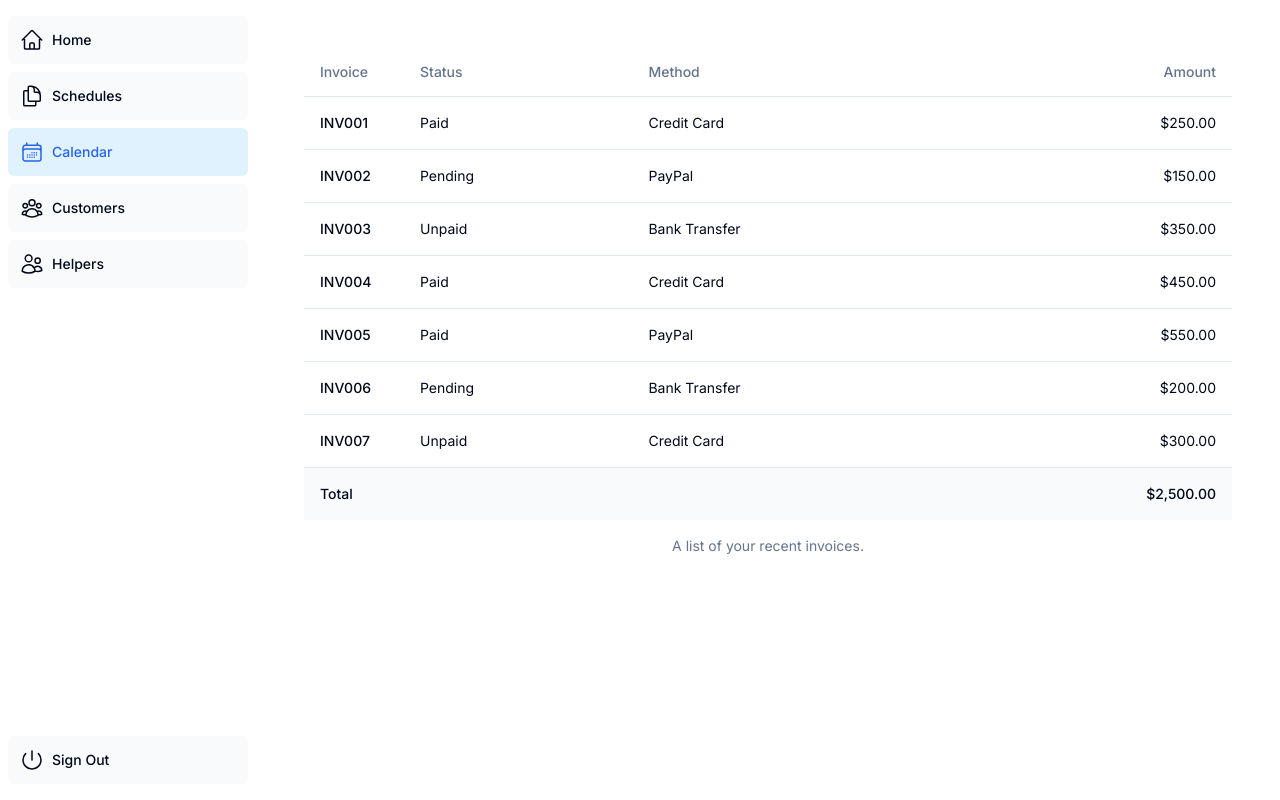
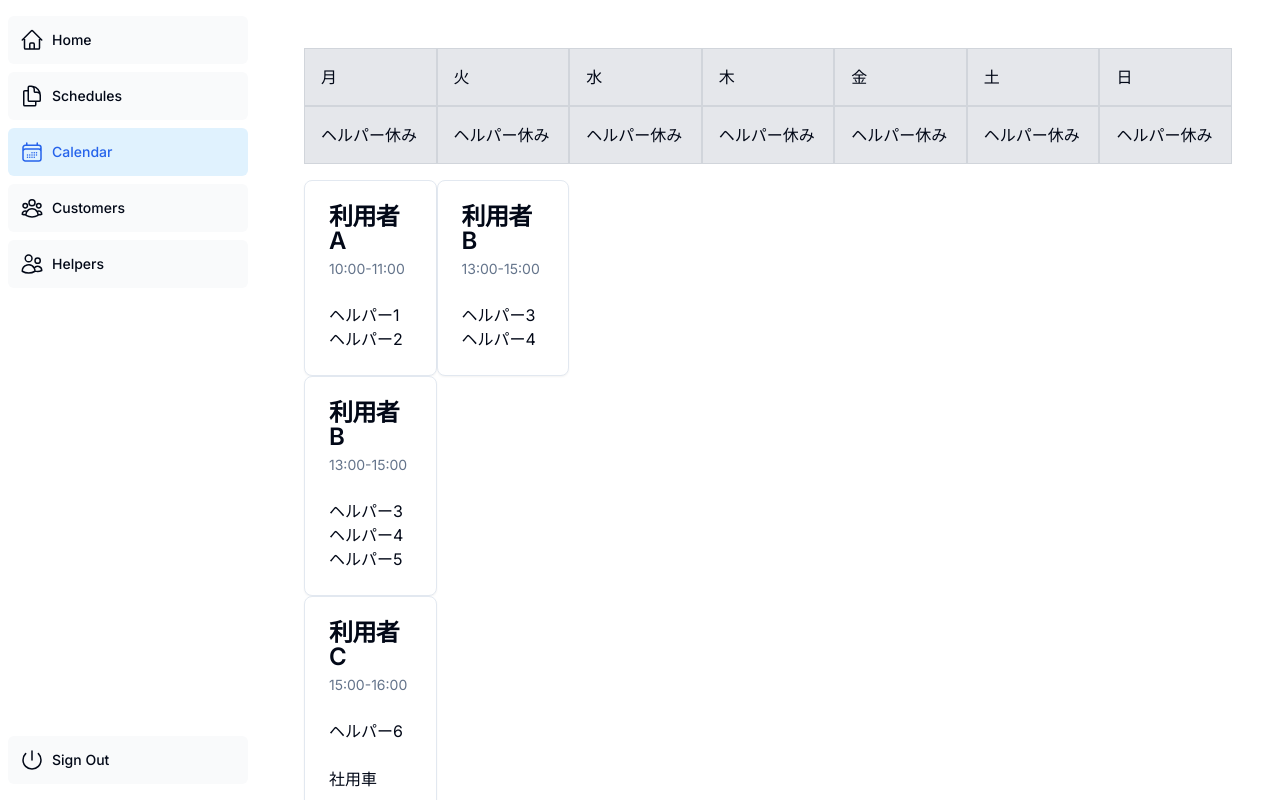
Before and after one commit to Takashi-Matsumura/nextjs-shadcn, a Next.js app: page /dashboard/calendar in a window 1280 px wide. Built offline with nearby package versions, Linux system fonts and the light colour scheme.

Commit message:
Add calendar grid component

```diff
--- a/src/app/dashboard/calendar/calendar-demo.tsx
+++ b/src/app/dashboard/calendar/calendar-demo.tsx
@@ -9,6 +9,15 @@ import {
   TableRow,
 } from "@/components/ui/table";
 
+import {
+  Card,
+  CardContent,
+  CardDescription,
+  CardFooter,
+  CardHeader,
+  CardTitle,
+} from "@/components/ui/card";
+
 const invoices = [
   {
     invoice: "INV001",
@@ -16,57 +25,162 @@ const invoices = [
     totalAmount: "$250.00",
     paymentMethod: "Credit Card",
   },
-  {
-    invoice: "INV002",
-    paymentStatus: "Pending",
-    totalAmount: "$150.00",
-    paymentMethod: "PayPal",
-  },
-  {
-    invoice: "INV003",
-    paymentStatus: "Unpaid",
-    totalAmount: "$350.00",
-    paymentMethod: "Bank Transfer",
-  },
-  {
-    invoice: "INV004",
-    paymentStatus: "Paid",
-    totalAmount: "$450.00",
-    paymentMethod: "Credit Card",
-  },
-  {
-    invoice: "INV005",
-    paymentStatus: "Paid",
-    totalAmount: "$550.00",
-    paymentMethod: "PayPal",
-  },
-  {
-    invoice: "INV006",
-    paymentStatus: "Pending",
-    totalAmount: "$200.00",
-    paymentMethod: "Bank Transfer",
-  },
-  {
-    invoice: "INV007",
-    paymentStatus: "Unpaid",
-    totalAmount: "$300.00",
-    paymentMethod: "Credit Card",
-  },
+  // {
+  //   invoice: "INV002",
+  //   paymentStatus: "Pending",
+  //   totalAmount: "$150.00",
+  //   paymentMethod: "PayPal",
+  // },
+  // {
+  //   invoice: "INV003",
+  //   paymentStatus: "Unpaid",
+  //   totalAmount: "$350.00",
+  //   paymentMethod: "Bank Transfer",
+  // },
+  // {
+  //   invoice: "INV004",
+  //   paymentStatus: "Paid",
+  //   totalAmount: "$450.00",
+  //   paymentMethod: "Credit Card",
+  // },
+  // {
+  //   invoice: "INV005",
+  //   paymentStatus: "Paid",
+  //   totalAmount: "$550.00",
+  //   paymentMethod: "PayPal",
+  // },
+  // {
+  //   invoice: "INV006",
+  //   paymentStatus: "Pending",
+  //   totalAmount: "$200.00",
+  //   paymentMethod: "Bank Transfer",
+  // },
+  // {
+  //   invoice: "INV007",
+  //   paymentStatus: "Unpaid",
+  //   totalAmount: "$300.00",
+  //   paymentMethod: "Credit Card",
+  // },
 ];
 
 export function TableDemo() {
   return (
     <Table>
-      <TableCaption>A list of your recent invoices.</TableCaption>
+      <TableCaption>A list of our recent schedules.</TableCaption>
       <TableHeader>
         <TableRow>
-          <TableHead className="w-[100px]">Invoice</TableHead>
+          <TableHead>月</TableHead>
+          <TableHead>火</TableHead>
+          <TableHead>水</TableHead>
+          <TableHead>木</TableHead>
+          <TableHead>金</TableHead>
+          <TableHead>土</TableHead>
+          <TableHead>日</TableHead>
+          {/* <TableHead className="w-[100px]">Invoice</TableHead>
           <TableHead>Status</TableHead>
           <TableHead>Method</TableHead>
-          <TableHead className="text-right">Amount</TableHead>
+          <TableHead className="text-right">Amount</TableHead> */}
         </TableRow>
       </TableHeader>
       <TableBody>
+        <TableRow>
+          {/* 月曜日 */}
+          <TableCell>
+            <div>
+              <Card>
+                <CardHeader>
+                  <CardTitle>沖縄太郎</CardTitle>
+                </CardHeader>
+                <CardContent>10:00-11:00</CardContent>
+              </Card>
+              <Card>
+                <CardHeader>
+                  <CardTitle>琉球花子</CardTitle>
+                </CardHeader>
+                <CardContent>13:00-15:00</CardContent>
+              </Card>
+            </div>
+          </TableCell>
+          {/* 火曜日 */}
+          <TableCell>
+            <div>
+              <Card>
+                <CardHeader>
+                  <CardTitle>利用者A</CardTitle>
+                  <CardDescription>ヘルパー1 (10:00-11:00)</CardDescription>
+                </CardHeader>
+              </Card>
+              <Card>
+                <CardHeader>
+                  <CardTitle>利用者B</CardTitle>
+                  <CardDescription>ヘルパー2 (13:00-15:00)</CardDescription>
+                </CardHeader>
+              </Card>
+              <Card>
+                <CardHeader>
+                  <CardTitle>利用者C</CardTitle>
+                  <CardDescription>ヘルパー3 (15:00-16:00)</CardDescription>
+                </CardHeader>
+              </Card>
+            </div>
+          </TableCell>
+          {/* 水曜日 */}
+          <TableCell>
+            <div>
+              <Card>
+                <CardHeader>
+                  <CardTitle>利用者A</CardTitle>
+                  <CardDescription>
+                    ヘルパー1
+                    <br />
+                    10:00-11:00
+                  </CardDescription>
+                </CardHeader>
+              </Card>
+              <Card>
+                <CardHeader>
+                  <CardTitle>利用者B</CardTitle>
+                  <CardDescription>
+                    ヘルパー2
+                    <br />
+                    13:00-15:00
+                  </CardDescription>
+                </CardHeader>
+              </Card>
+            </div>
+          </TableCell>
+          {/* 木曜日 */}
+          <TableCell>
+            <div>
+              <Card>
+                <CardHeader>
+                  <CardTitle>利用者A</CardTitle>
+                  <CardDescription>10:00-11:00</CardDescription>
+                </CardHeader>
+                <CardContent>
+                  ヘルパー1
+                  <br />
+                  ヘルパー2
+                </CardContent>
+              </Card>
+              <Card>
+                <CardHeader>
+                  <CardTitle>利用者B</CardTitle>
+                  <CardDescription>13:00-15:00</CardDescription>
+                </CardHeader>
+                <CardContent>
+                  ヘルパー3
+                  <br />
+                  ヘルパー4
+                  <br />
+                  ヘルパー5
+                </CardContent>
+              </Card>
+            </div>
+          </TableCell>
+        </TableRow>
+      </TableBody>
+      {/* <TableBody>
         {invoices.map((invoice) => (
           <TableRow key={invoice.invoice}>
             <TableCell className="font-medium">{invoice.invoice}</TableCell>
@@ -75,13 +189,13 @@ export function TableDemo() {
             <TableCell className="text-right">{invoice.totalAmount}</TableCell>
           </TableRow>
         ))}
-      </TableBody>
-      <TableFooter>
+      </TableBody> */}
+      {/* <TableFooter>
         <TableRow>
           <TableCell colSpan={3}>Total</TableCell>
           <TableCell className="text-right">$2,500.00</TableCell>
         </TableRow>
-      </TableFooter>
+      </TableFooter> */}
     </Table>
   );
 }
--- a/src/app/dashboard/calendar/page.tsx
+++ b/src/app/dashboard/calendar/page.tsx
@@ -1,9 +1,11 @@
 import { TableDemo } from "./calendar-demo";
+import { GridDemo } from "./weekgrid-demo";
 
 export default function Page() {
   return (
     <div>
-      <TableDemo />
+      {/* <TableDemo /> */}
+      <GridDemo />
     </div>
   );
 }
--- /dev/null
+++ b/src/app/dashboard/calendar/weekgrid-demo.tsx
@@ -0,0 +1,96 @@
+import React from "react";
+import {
+  Card,
+  CardContent,
+  CardDescription,
+  CardFooter,
+  CardHeader,
+  CardTitle,
+} from "@/components/ui/card";
+
+type DayOfWeek = "月" | "火" | "水" | "木" | "金" | "土" | "日";
+
+const daysOfWeek: DayOfWeek[] = ["月", "火", "水", "木", "金", "土", "日"];
+
+const sampleData: Record<DayOfWeek, string> = {
+  月: "ヘルパー休み",
+  火: "ヘルパー休み",
+  水: "ヘルパー休み",
+  木: "ヘルパー休み",
+  金: "ヘルパー休み",
+  土: "ヘルパー休み",
+  日: "ヘルパー休み",
+};
+
+export function GridDemo() {
+  return (
+    <div className="h-screen flex flex-col">
+      <div className="sticky top-0 grid grid-cols-7 gap-0 z-10 bg-gray-200">
+        {daysOfWeek.map((day, index) => (
+          <div key={index} className="border border-gray-300 p-4">
+            {day}
+          </div>
+        ))}
+      </div>
+      <div className="sticky top-14 grid grid-cols-7 gap-0 z-10 bg-gray-200">
+        {daysOfWeek.map((day, index) => (
+          <div key={index} className="border border-gray-300 p-4">
+            {sampleData[day]}
+          </div>
+        ))}
+      </div>
+      <div className="grid grid-cols-7 gap-0 mt-4">
+        {/* Your cards here */}
+        <div style={{ gridColumn: 1, gridRow: 3 }}>
+          <Card>
+            <CardHeader>
+              <CardTitle>利用者A</CardTitle>
+              <CardDescription>10:00-11:00</CardDescription>
+            </CardHeader>
+            <CardContent>
+              ヘルパー1
+              <br />
+              ヘルパー2
+            </CardContent>
+          </Card>
+          <Card>
+            <CardHeader>
+              <CardTitle>利用者B</CardTitle>
+              <CardDescription>13:00-15:00</CardDescription>
+            </CardHeader>
+            <CardContent>
+              ヘルパー3
+              <br />
+              ヘルパー4
+              <br />
+              ヘルパー5
+            </CardContent>
+          </Card>
+          <Card>
+            <CardHeader>
+              <CardTitle>利用者C</CardTitle>
+              <CardDescription>15:00-16:00</CardDescription>
+            </CardHeader>
+            <CardContent>ヘルパー6</CardContent>
+            <CardFooter>
+              <p>社用車</p>
+            </CardFooter>
+          </Card>
+        </div>
+        <div style={{ gridColumn: 2, gridRow: 3 }}>
+          <Card>
+            <CardHeader>
+              <CardTitle>利用者B</CardTitle>
+              <CardDescription>13:00-15:00</CardDescription>
+            </CardHeader>
+            <CardContent>
+              ヘルパー3
+              <br />
+              ヘルパー4
+            </CardContent>
+          </Card>
+        </div>
+      </div>
+    </div>
+  );
+}
--- /dev/null
+++ b/src/components/ui/card.tsx
@@ -0,0 +1,79 @@
+import * as React from "react"
+
+import { cn } from "@/lib/utils"
+
+const Card = React.forwardRef<
+  HTMLDivElement,
+  React.HTMLAttributes<HTMLDivElement>
+>(({ className, ...props }, ref) => (
+  <div
+    ref={ref}
+    className={cn(
+      "rounded-lg border bg-card text-card-foreground shadow-sm",
+      className
+    )}
+    {...props}
+  />
+))
+Card.displayName = "Card"
+
+const CardHeader = React.forwardRef<
+  HTMLDivElement,
+  React.HTMLAttributes<HTMLDivElement>
+>(({ className, ...props }, ref) => (
+  <div
+    ref={ref}
+    className={cn("flex flex-col space-y-1.5 p-6", className)}
+    {...props}
+  />
+))
+CardHeader.displayName = "CardHeader"
+
+const CardTitle = React.forwardRef<
+  HTMLParagraphElement,
+  React.HTMLAttributes<HTMLHeadingElement>
+>(({ className, ...props }, ref) => (
+  <h3
+    ref={ref}
+    className={cn(
+      "text-2xl font-semibold leading-none tracking-tight",
+      className
+    )}
+    {...props}
+  />
+))
+CardTitle.displayName = "CardTitle"
+
+const CardDescription = React.forwardRef<
+  HTMLParagraphElement,
+  React.HTMLAttributes<HTMLParagraphElement>
+>(({ className, ...props }, ref) => (
+  <p
+    ref={ref}
+    className={cn("text-sm text-muted-foreground", className)}
+    {...props}
+  />
+))
+CardDescription.displayName = "CardDescription"
+
+const CardContent = React.forwardRef<
+  HTMLDivElement,
+  React.HTMLAttributes<HTMLDivElement>
+>(({ className, ...props }, ref) => (
+  <div ref={ref} className={cn("p-6 pt-0", className)} {...props} />
+))
+CardContent.displayName = "CardContent"
+
+const CardFooter = React.forwardRef<
+  HTMLDivElement,
+  React.HTMLAttributes<HTMLDivElement>
+>(({ className, ...props }, ref) => (
+  <div
+    ref={ref}
+    className={cn("flex items-center p-6 pt-0", className)}
+    {...props}
+  />
+))
+CardFooter.displayName = "CardFooter"
+
+export { Card, CardHeader, CardFooter, CardTitle, CardDescription, CardContent }
```
